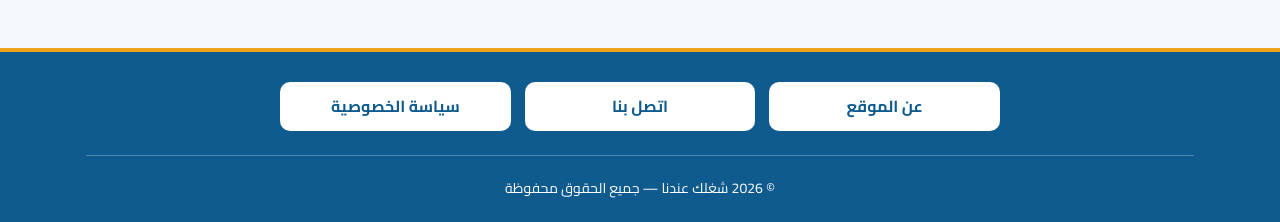
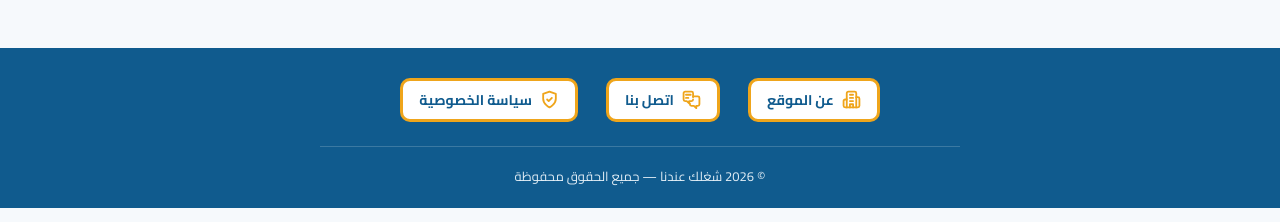
Before and after one commit to raniamostafa007/shoghlak, a Next.js app in the folder shoghlak/: page / in a window 1280 px wide. Shown: the part 686-908 px from the top of the page. Built offline with nearby package versions, Linux system fonts and the light colour scheme; no server answers; the database is empty.

Commit message:
Refactor Footer component and styles

```diff
--- a/shoghlak/components/Footer.js
+++ b/shoghlak/components/Footer.js
@@ -1,55 +1,87 @@
 import Link from 'next/link';
 import { SITE } from '../lib/site';
 
-const linkStyle = {
-  display: 'flex',
-  alignItems: 'center',
-  justifyContent: 'center',
-  minHeight: 48,
-  padding: '10px 20px',
-  border: '1px solid rgba(255,255,255,0.45)',
-  borderRadius: 10,
-  backgroundColor: '#ffffff',
-  color: '#105b8e',
-  fontSize: 16,
-  fontWeight: 700,
-  textDecoration: 'none',
-  textAlign: 'center',
-};
+function FooterIcon({ type }) {
+  const props = {
+    width: 19,
+    height: 19,
+    viewBox: '0 0 24 24',
+    fill: 'none',
+    stroke: '#efa51b',
+    strokeWidth: 2.3,
+    strokeLinecap: 'round',
+    strokeLinejoin: 'round',
+    'aria-hidden': true,
+    style: { flexShrink: 0 },
+  };
+
+  if (type === 'about') {
+    return (
+      <svg {...props}>
+        <path d="M6 22V4a2 2 0 0 1 2-2h8a2 2 0 0 1 2 2v18" />
+        <path d="M6 12H4a2 2 0 0 0-2 2v6a2 2 0 0 0 2 2h16a2 2 0 0 0 2-2v-9a2 2 0 0 0-2-2h-2" />
+        <path d="M10 6h4M10 10h4M10 14h4M10 22v-4h4v4" />
+      </svg>
+    );
+  }
+
+  if (type === 'contact') {
+    return (
+      <svg {...props}>
+        <path d="M14 9V4a2 2 0 0 0-2-2H4a2 2 0 0 0-2 2v8a2 2 0 0 0 2 2h2l3 3v-3h3a2 2 0 0 0 2-2" />
+        <path d="M14 8h6a2 2 0 0 1 2 2v8a2 2 0 0 1-2 2h-2v3l-3-3h-3a2 2 0 0 1-2-2v-1" />
+        <path d="M5 6h6M5 10h3" />
+      </svg>
+    );
+  }
+
+  if (type === 'privacy') {
+    return (
+      <svg {...props}>
+        <path d="M12 22s8-4 8-11V5l-8-3-8 3v6c0 7 8 11 8 11Z" />
+        <path d="m9 12 2 2 4-4" />
+      </svg>
+    );
+  }
+
+  return (
+    <svg {...props}>
+      <circle cx="12" cy="12" r="9" />
+      <path d="M14 7h-2a2 2 0 0 0-2 2v10M8 12h6" />
+    </svg>
+  );
+}
 
 export default function Footer() {
   return (
-    <footer
-      style={{
-        marginTop: 40,
-        padding: '30px 0 24px',
-        backgroundColor: '#105b8e',
-        color: '#ffffff',
-        borderTop: '4px solid #efa51b',
-      }}
-    >
+    <footer className="shoghlak-footer">
       <div className="container">
         <nav
+          className="shoghlak-footer-links"
           aria-label="روابط أسفل الموقع"
-          style={{
-            display: 'grid',
-            gridTemplateColumns:
-              'repeat(auto-fit, minmax(min(100%, 200px), 1fr))',
-            gap: 14,
-            maxWidth: 720,
-            margin: '0 auto 24px',
-          }}
         >
-          <Link href="/about" style={linkStyle}>
-            عن الموقع
+          <Link
+            href="/about"
+            className="shoghlak-footer-link"
+          >
+            <FooterIcon type="about" />
+            <span>عن الموقع</span>
           </Link>
 
-          <Link href="/contact" style={linkStyle}>
-            اتصل بنا
+          <Link
+            href="/contact"
+            className="shoghlak-footer-link"
+          >
+            <FooterIcon type="contact" />
+            <span>اتصل بنا</span>
           </Link>
 
-          <Link href="/privacy" style={linkStyle}>
-            سياسة الخصوصية
+          <Link
+            href="/privacy"
+            className="shoghlak-footer-link"
+          >
+            <FooterIcon type="privacy" />
+            <span>سياسة الخصوصية</span>
           </Link>
 
           {SITE.facebookUrl && (
@@ -57,27 +89,99 @@ export default function Footer() {
               href={SITE.facebookUrl}
               target="_blank"
               rel="noopener noreferrer"
-              style={linkStyle}
+              className="shoghlak-footer-link"
             >
-              فيسبوك
+              <FooterIcon type="facebook" />
+              <span>فيسبوك</span>
             </a>
           )}
         </nav>
 
-        <div
-          style={{
-            textAlign: 'center',
-            paddingTop: 20,
-            borderTop:
-              '1px solid rgba(255,255,255,0.25)',
-            fontSize: 14,
-            lineHeight: 1.8,
-          }}
-        >
+        <div className="shoghlak-footer-copyright">
           © {new Date().getFullYear()} {SITE.name}
           {' — جميع الحقوق محفوظة'}
         </div>
       </div>
+
+      <style>{`
+        .shoghlak-footer {
+          margin-top: 40px;
+          padding: 30px 0 20px;
+          background: #105b8e;
+          color: #ffffff;
+        }
+
+        .shoghlak-footer-links {
+          display: flex;
+          flex-wrap: wrap;
+          align-items: center;
+          justify-content: center;
+          gap: 20px 28px;
+          margin-bottom: 24px;
+        }
+
+        .shoghlak-footer .shoghlak-footer-link {
+          display: inline-flex;
+          align-items: center;
+          justify-content: center;
+          gap: 8px;
+          min-height: 44px;
+          padding: 7px 16px;
+          border: 3px solid #efa51b;
+          border-radius: 10px;
+          background: #ffffff;
+          color: #105b8e;
+          font-size: 14px;
+          font-weight: 700;
+          line-height: 1.6;
+          text-decoration: none;
+          transition:
+            background-color 0.15s ease,
+            transform 0.15s ease;
+        }
+
+        .shoghlak-footer .shoghlak-footer-link:hover {
+          background: #fff8eb;
+          color: #105b8e;
+          transform: translateY(-2px);
+        }
+
+        .shoghlak-footer .shoghlak-footer-link:focus-visible {
+          outline: 2px solid #ffffff;
+          outline-offset: 4px;
+        }
+
+        .shoghlak-footer-copyright {
+          max-width: 640px;
+          margin: 0 auto;
+          padding-top: 18px;
+          border-top: 1px solid rgba(255, 255, 255, 0.18);
+          color: #e1edf5;
+          text-align: center;
+          font-size: 13px;
+          line-height: 1.8;
+        }
+
+        @media (max-width: 420px) {
+          .shoghlak-footer-links {
+            gap: 16px;
+          }
+
+          .shoghlak-footer .shoghlak-footer-link {
+            padding: 7px 12px;
+          }
+        }
+
+        @media (prefers-reduced-motion: reduce) {
+          .shoghlak-footer .shoghlak-footer-link {
+            transition: none;
+          }
+
+          .shoghlak-footer .shoghlak-footer-link:hover {
+            transform: none;
+          }
+        }
+      `}</style>
     </footer>
   );
 }
```
